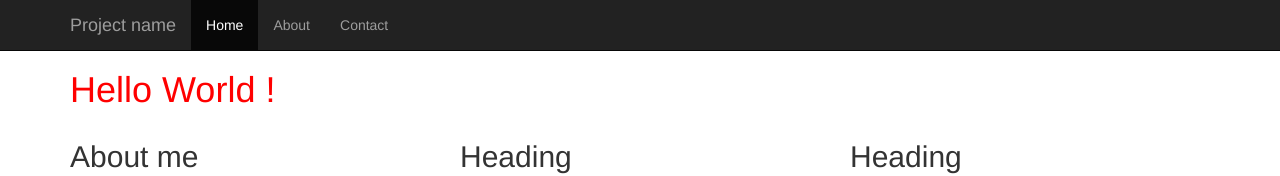
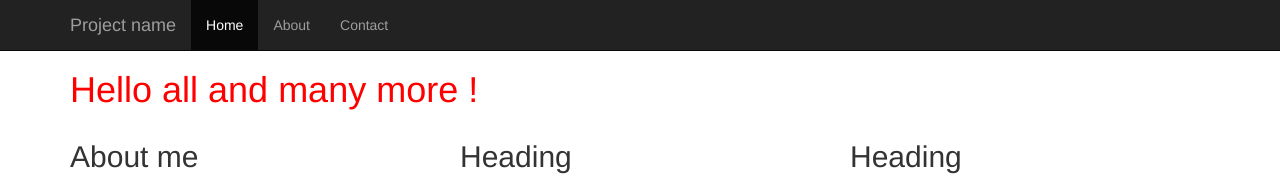
Before and after one commit to MMDLowdisan/sig1, a plain HTML site: page index.html in a window 1280 px wide. Shown: the top 176 px of the page. Drawn offline with nearby package versions, Linux system fonts and the light colour scheme.

Commit message:
changed h1

```diff
--- a/index.html
+++ b/index.html
@@ -85,7 +85,7 @@
 
 
   <div class="container">
-    <h1>Hello World !</h1>
+    <h1>Hello all and many more !</h1>
 
     <!-- Example row of columns -->
     <div class="row">
```
